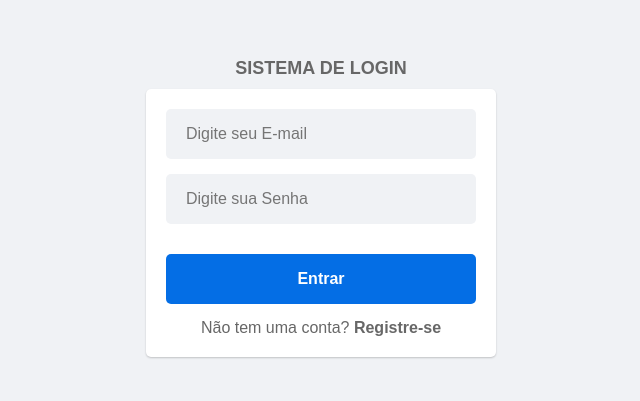
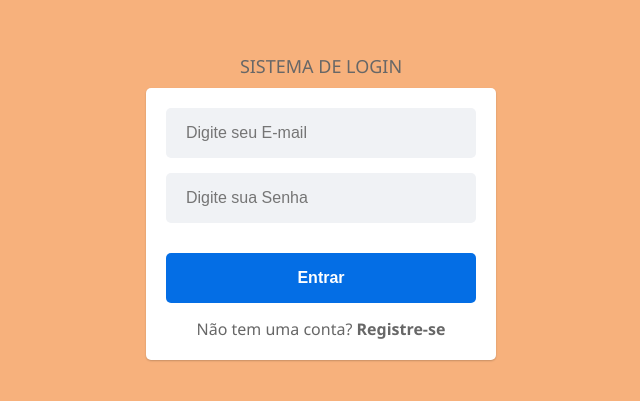
Before and after one commit to eosilva10/sistemaLogin, a React (Create React App) app: page / in a window 1280 px wide. Shown: the part 193-594 px from the top of the page, without its empty margins (319-959 px from the left). Built offline with nearby package versions, Linux system fonts and the light colour scheme.

Commit message:
Edições Sistema

```diff
--- a/public/index.html
+++ b/public/index.html
@@ -4,7 +4,7 @@
     <meta charset="utf-8" />
     <meta name="viewport" content="width=device-width, initial-scale=1" />
 
-    <title>Login System</title>
+    <title>Sistema de Cadastro</title>
   </head>
   <body>
     <noscript>You need to enable JavaScript to run this app.</noscript>
--- a/src/pages/SignIn/styles.js
+++ b/src/pages/SignIn/styles.js
@@ -25,7 +25,7 @@ export const Content = styled.div`
 
 export const Label = styled.label`
   font-size: 18px;
-  font-weight: 600;
+  font-weight: 200;
   color: #676767;
 `;
 
--- a/src/pages/SignUp/styles.js
+++ b/src/pages/SignUp/styles.js
@@ -25,7 +25,7 @@ export const Content = styled.div`
 
 export const Label = styled.label`
   font-size: 18px;
-  font-weight: 600;
+  font-weight: 200;
   color: #676767;
 `;
 
--- a/src/styles/global.js
+++ b/src/styles/global.js
@@ -11,8 +11,8 @@ const GlobalStyle = createGlobalStyle`
   body {
     width: 100vw;
     height: 100vh;
-    background-color: #f0f2f5;
-    font-family: Arial, Helvetica, sans-serif
+    background-color: #F7B17C;
+    font-family: "Segoe UI", Helvetica, sans-serif
   }
 `;
 
```
